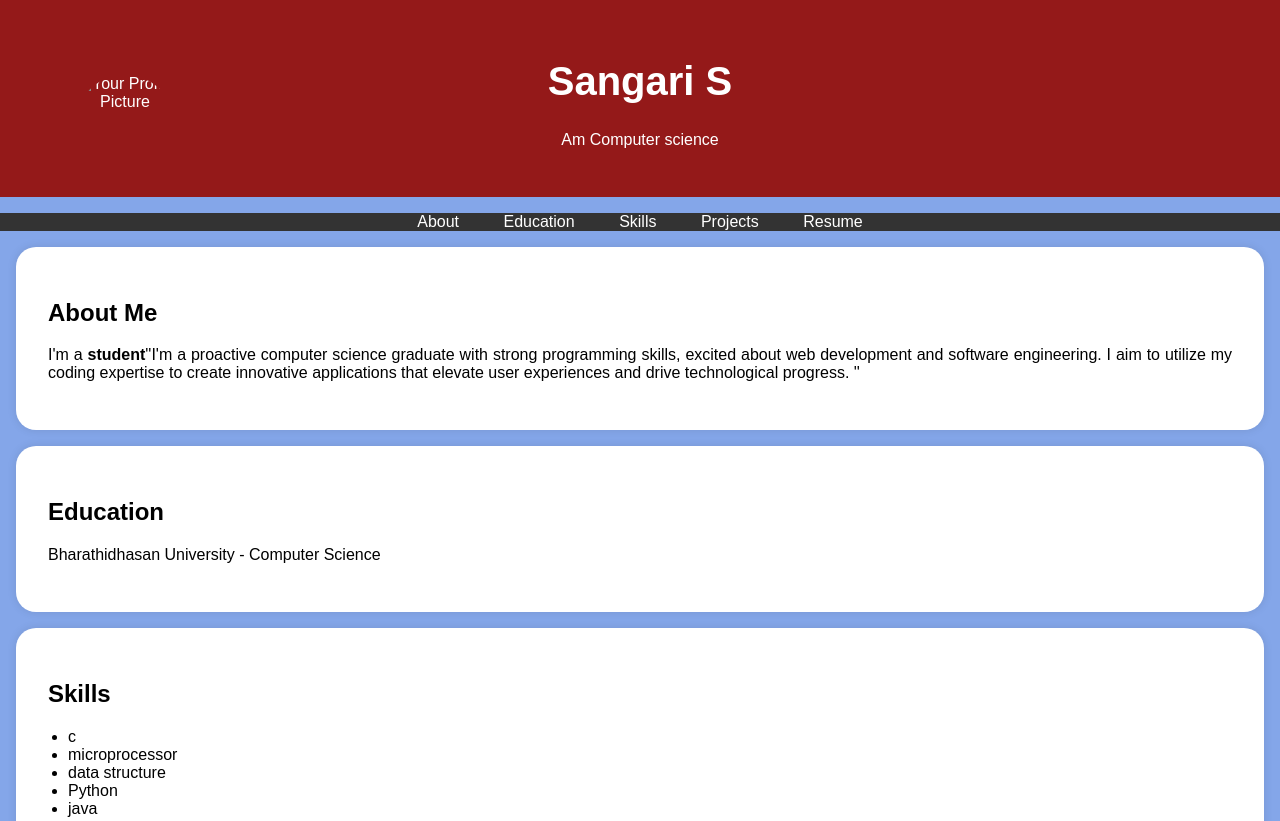
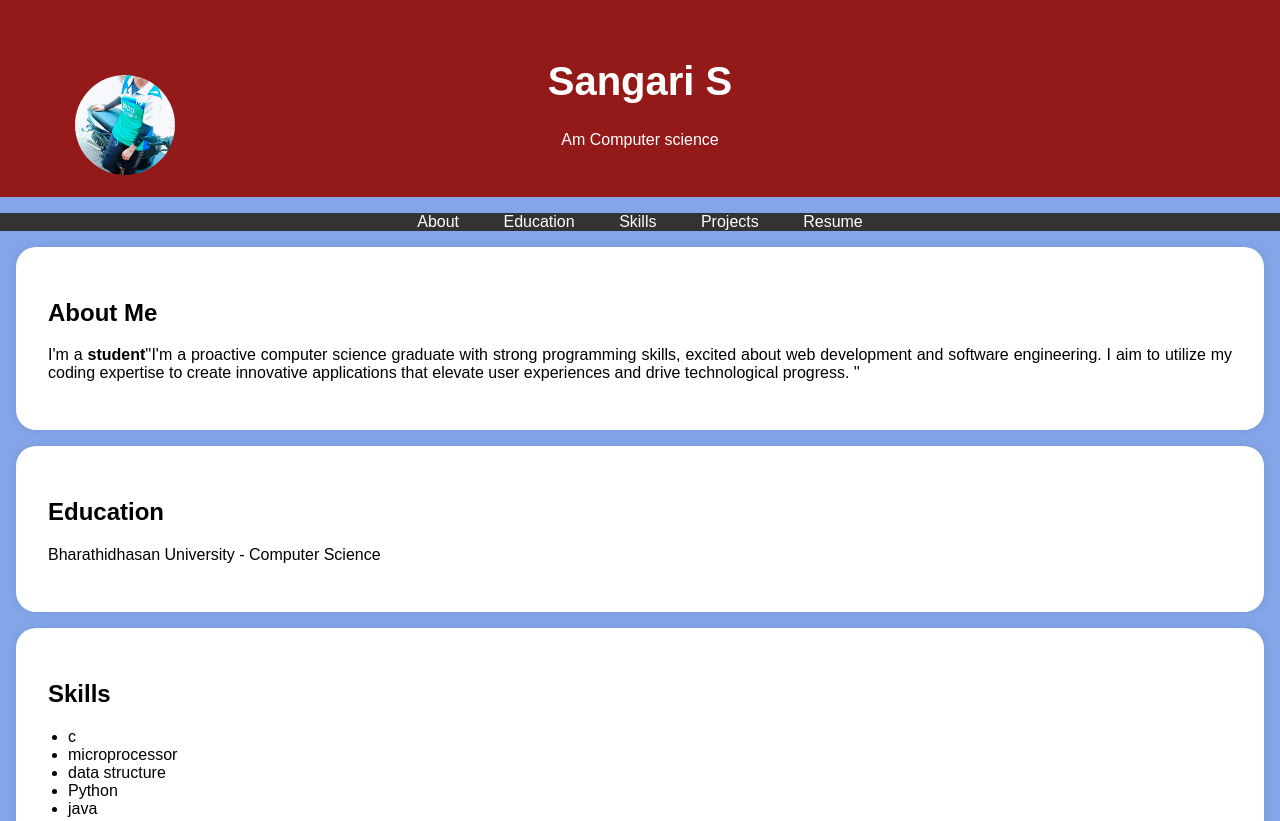
Before and after one commit to sangari-senthil/Portfolio, a plain HTML site: page index.html in a window 1280 px wide. Shown: the top 821 px of the page. Drawn offline with Linux system fonts and the light colour scheme.

Commit message:
Update index.html

```diff
--- a/index.html
+++ b/index.html
@@ -95,7 +95,7 @@
     <header>
         <div class="header-content">
             <!-- Add your profile picture here -->
-            <img src="/storage/emulated/0/Android/media/com.whatsapp/WhatsApp/Media/WhatsApp Images/IMG-20240405-WA0011.jpg"" alt="Your Profile Picture" class="profile-picture">
+            <img src="IMG-20240305-WA0010.jpg"" alt="Your Profile Picture" class="profile-picture">
             <h1>Sangari S</h1>
             <p>Am Computer science</p>
         </div>
```
